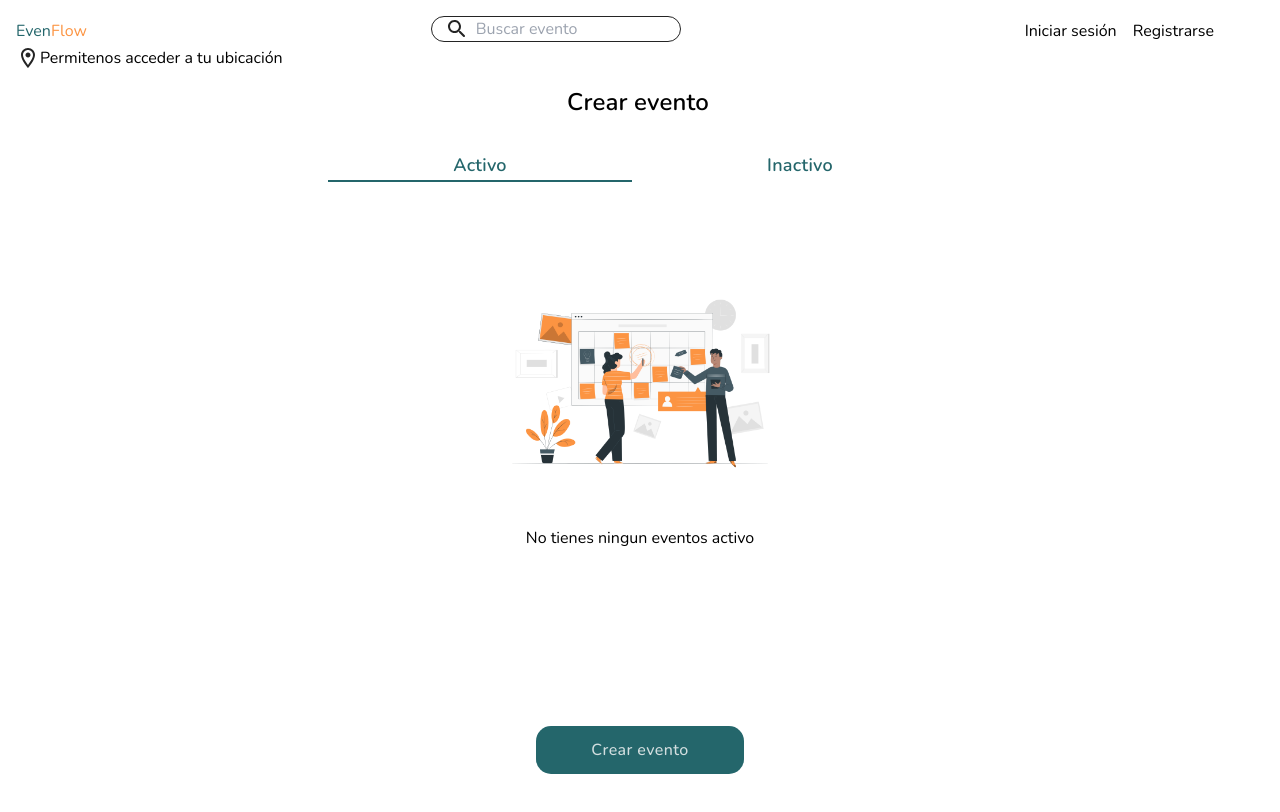
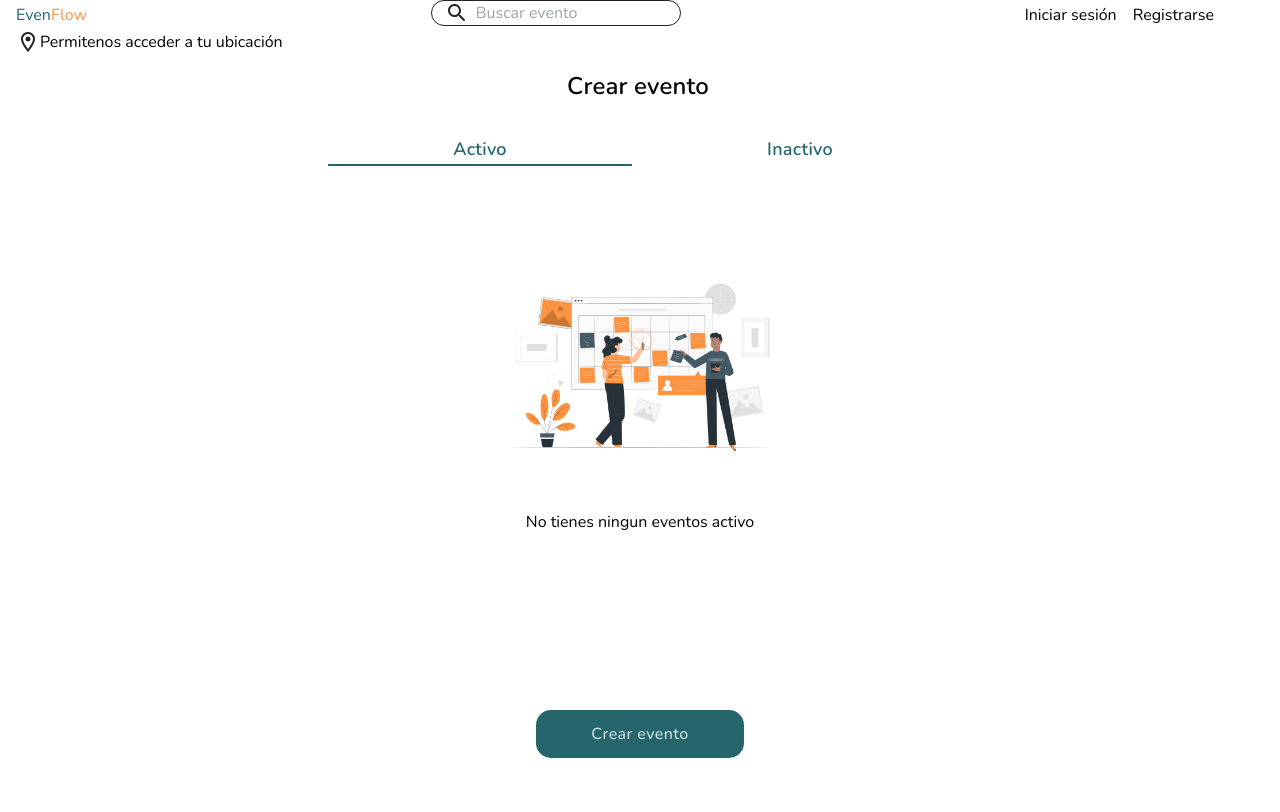
Before and after one commit to No-Country/c14-05-m-node-react, a React (Vite) app in the folder client/: page /CrearEventos in a window 1280 px wide. Shown: the top 812 px of the page. Built offline with nearby package versions, Linux system fonts and the light colour scheme; no server answers; what @maskito/kit would draw is missing.

Commit message:
fix space in header desktop

```diff
--- a/client/src/components/NavbarDesktop.jsx
+++ b/client/src/components/NavbarDesktop.jsx
@@ -49,7 +49,7 @@ function NavbarDesktop({ namePlace, searchedEvent, onChangeHandler }) {
   }
 
   return (
-    <div className=" hidden pt-4 md:block ">
+    <div className=" hidden md:block ">
       <div className="flex items-center justify-between ">
         <div>
           <span className="text-primary">Even</span>
```
